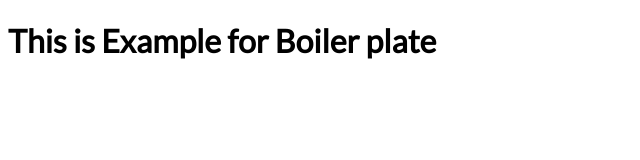
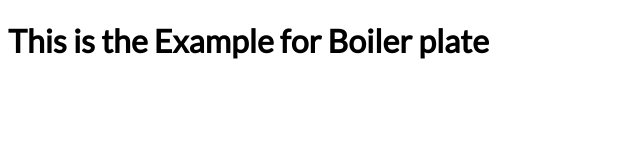
Before and after one commit to RajeshReddy08/Session1, a plain HTML site: page index.html in a window 1280 px wide. Shown: the whole page, without its empty margins (0-640 px from the left). Drawn offline with Linux system fonts and the light colour scheme.

Commit message:
Update index.html

```diff
--- a/index.html
+++ b/index.html
@@ -9,7 +9,7 @@
     <link href="https://fonts.googleapis.com/css2?family=Lato:ital,wght@0,300;0,400;1,300;1,400&display=swap" rel="stylesheet">
     <link rel="stylesheet" href="style.CSS">
     <title>Session 1</title>
-    <h1>This is Example for Boiler plate</h1>
+    <h1>This is the Example for Boiler plate</h1>
 </head>
 <body>
 
```
